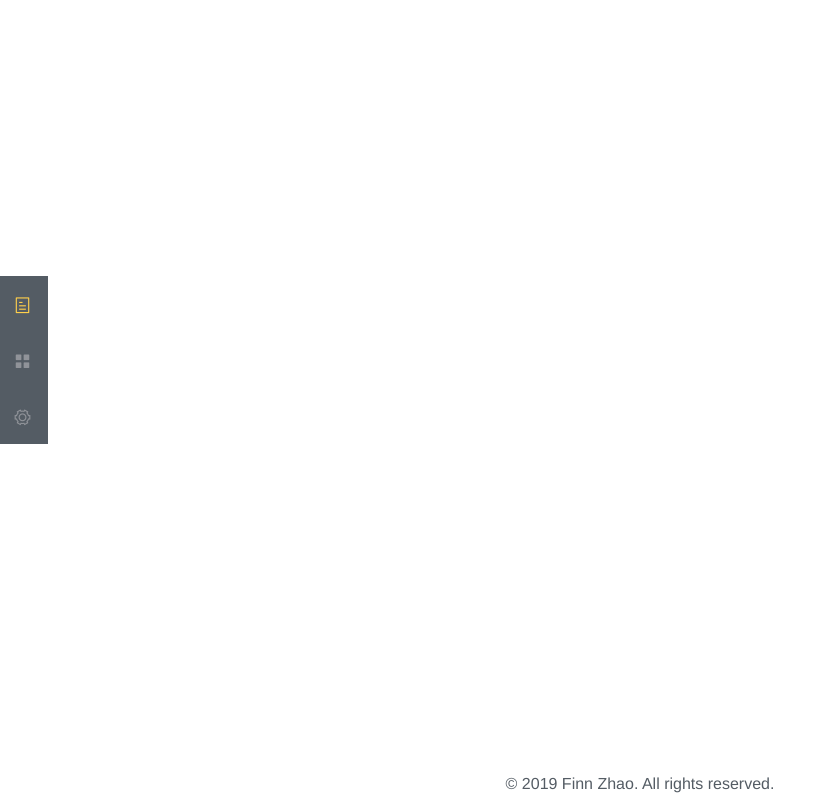
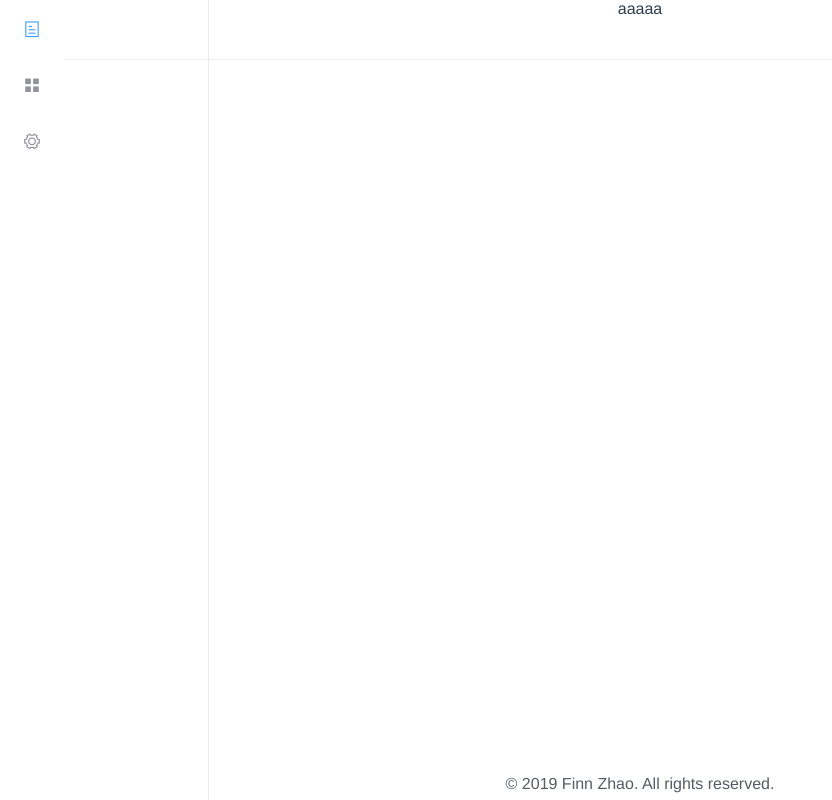
Before and after one commit to FinnBoy/tool4js, a Vue app: page /#/ in a window 1280 px wide. Shown: the whole page, without its empty margins (0-832 px from the left). Built offline with nearby package versions, Linux system fonts and the light colour scheme.

Commit message:
update on 2019-05-03

```diff
--- a/src/components/menus.vue
+++ b/src/components/menus.vue
@@ -9,10 +9,7 @@
             :default-active="active"
             :router="routerable"
             :collapse="collapsed"
-            @select="handleSelect"
-            background-color="#545c64"
-            text-color="#fff"
-            active-text-color="#ffd04b">
+            @select="handleSelect">
             <el-menu-item index="1" :disabled="disabled">
                 <i class="el-icon-tickets"></i>
                 <span slot="title">待处理</span>
@@ -112,8 +109,8 @@ ul.x-menu .x-submenu>.el-submenu__title {
 }
 .x-cls-menu {
     width: 13rem;
+    border-right: 1px solid #eaecef;
     padding: 0rem;
-    background-color: #545c64;
     position: absolute;
     top: 0%;
     bottom: 0%;
--- a/src/views/layout.vue
+++ b/src/views/layout.vue
@@ -2,6 +2,9 @@
 <template>
     <div>
         <el-container>
+            <el-header>
+                aaaaa
+            </el-header>
             <el-container class="x-cls-container">
                 <el-aside width="3rem">
                     <x-menus></x-menus>
@@ -56,18 +59,18 @@
 </script>
 
 <style>
-/*
 .el-container .el-header {
     margin: 0rem;
+    border-bottom: 1px solid #eaecef;
     padding: 0rem;
-    height: 3.2rem;
+    height: 3rem;
     width: 100%;
     position: absolute;
     top: 0rem;
     left: 0rem;
-}*/
+}
 .el-container .x-cls-container {
-    margin-top: 0rem;
+    margin-top: 3rem;
     margin-bottom: 2rem;
     padding: 0rem;
     height: 100%;
```
